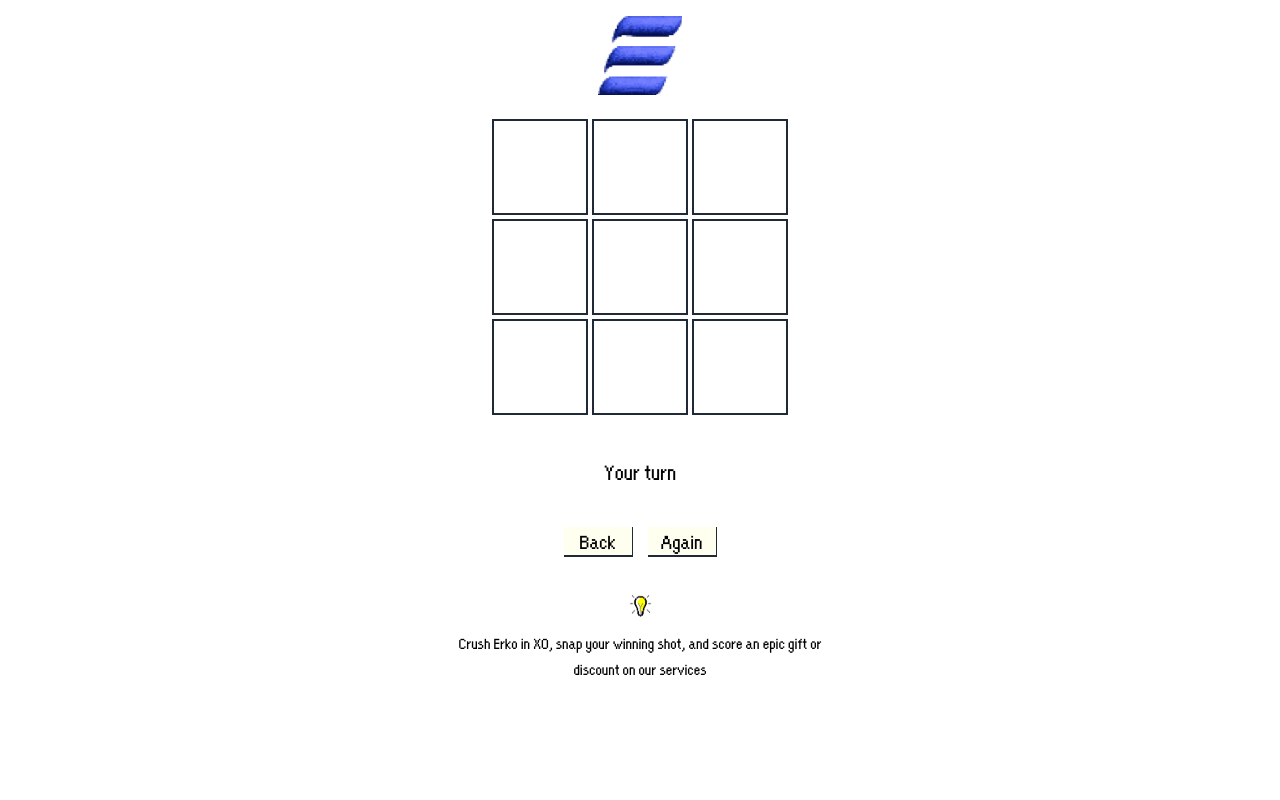
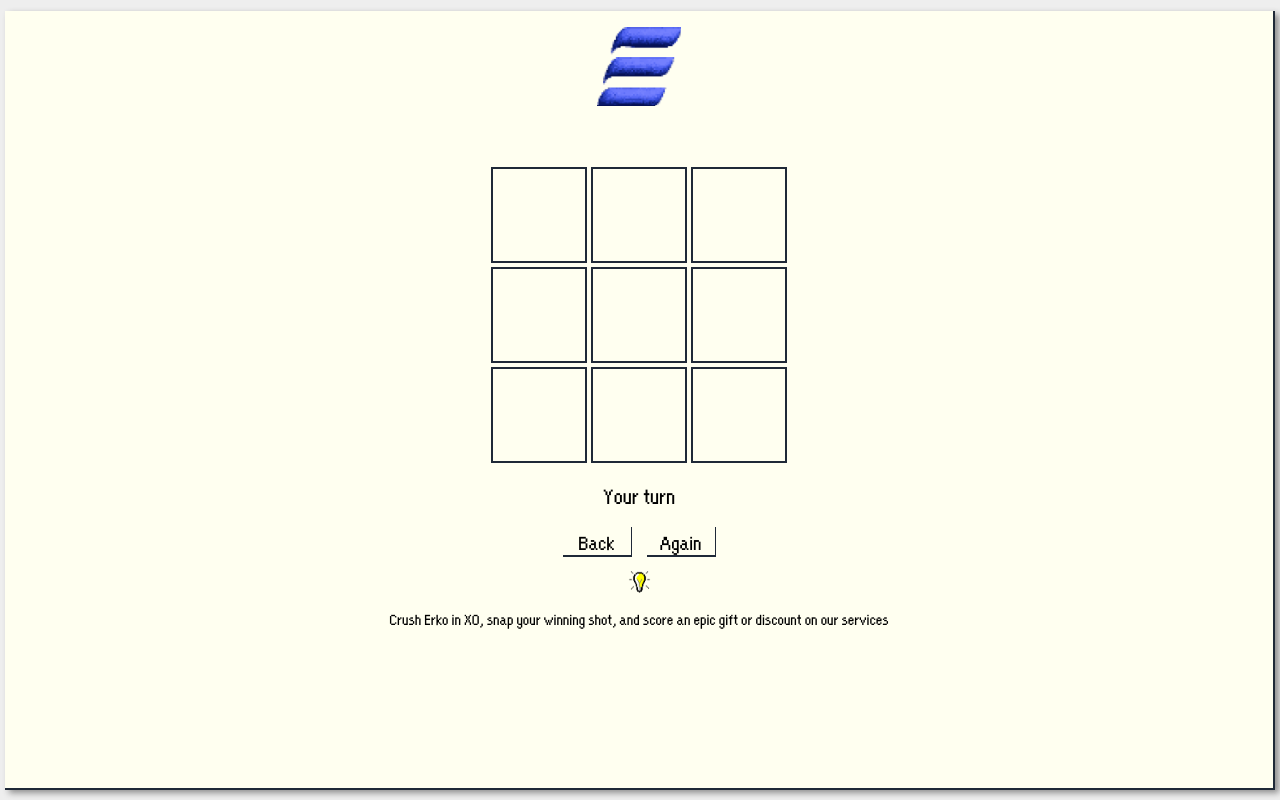
Before and after one commit to achiewe/project-erko-front, a Next.js app: page /game in a window 1280 px wide. Built offline with nearby package versions, Linux system fonts and the light colour scheme.

Commit message:
add div inside the GameBoard component and style it

```diff
--- a/src/app/components/tictactoe/GameBoard.tsx
+++ b/src/app/components/tictactoe/GameBoard.tsx
@@ -22,7 +22,11 @@ export default function GameBoard() {
   };
 
   return (
-    <div className="max-w-sm mx-auto text-center h-screen flex justify-center items-center flex-col gap-6 relative">
+    <div className="flex px-[5px] w-full h-screen items-start flex-col py-[10px] bg-[#EEEEEE]">
+      <div
+        className="flex mt-[1px] flex-col items-center justify-center w-full h-full
+  gap-y-[0px] gap-x-[30px] bg-[#FFFFF0] border-r-2 border-b-2 border-gray-800 drop-shadow-[4px_3px_3px_rgba(0,0,0,0.40)] py-[20px] relative"
+      >
         <Image
           src={ErkoLogo}
           alt="erko logo"
@@ -56,5 +60,6 @@ export default function GameBoard() {
         </div>
         <CreativityTxtDiv text="Crush Erko in XO, snap your winning shot, and score an epic gift or discount on our services" />
       </div>
+    </div>
   );
 }
```
Lines whose indentation alone changed are shown as unchanged.
